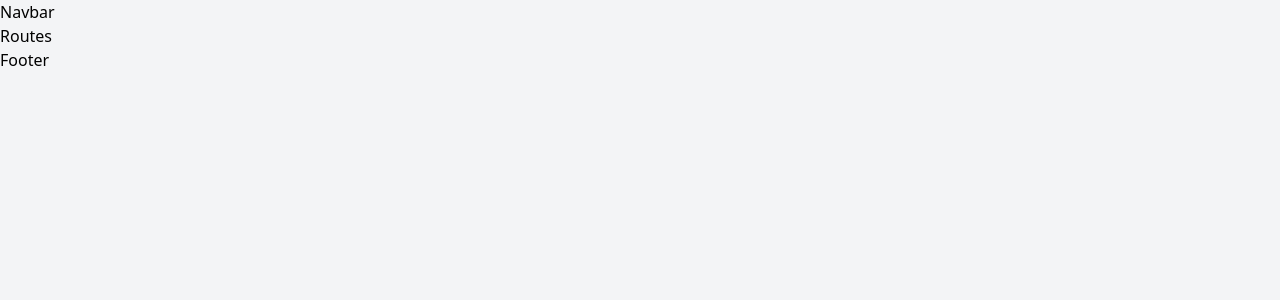
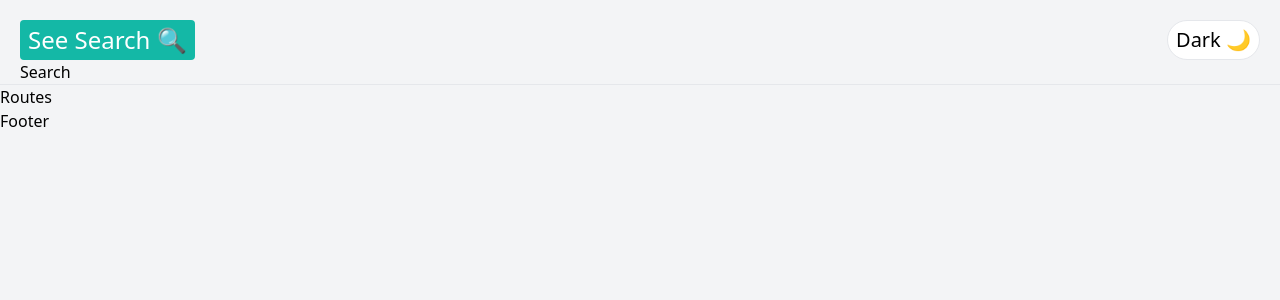
Before and after one commit to sm32d/search-engine, a React (Create React App) app: page / in a window 1280 px wide. Shown: the top 300 px of the page. Built offline with nearby package versions, Linux system fonts and the light colour scheme.

Commit message:
Added navbar and a working dark theme toggle

```diff
--- a/package.json
+++ b/package.json
@@ -8,7 +8,11 @@
     "@testing-library/user-event": "^13.2.1",
     "react": "^18.2.0",
     "react-dom": "^18.2.0",
+    "react-loader-spinner": "^5.1.7-beta.1",
+    "react-player": "^2.10.1",
+    "react-router-dom": "^6.3.0",
     "react-scripts": "5.0.1",
+    "use-debounce": "^8.0.3",
     "web-vitals": "^2.1.0"
   },
   "scripts": {
--- a/src/App.js
+++ b/src/App.js
@@ -8,7 +8,7 @@
   return (
     <div className={darkTheme ? "dark" : ""}>
       <div className="bg-gray-100 dark:bg-gray-900 dark:text-gray-200 min-h-screen">
-        <Navbar />
+        <Navbar darkTheme={darkTheme} setDarkTheme={setDarkTheme} />
         <Routes />
         <Footer />
       </div>
--- a/src/components/Navbar.jsx
+++ b/src/components/Navbar.jsx
@@ -1,9 +1,26 @@
 import React from "react";
+import { Link } from "react-router-dom";
 
-export const Navbar = () => {
+import { Search } from "./Search";
+
+export const Navbar = ({ darkTheme, setDarkTheme }) => {
   return (
-    <div>
-      <h1>Navbar</h1>
+    <div className="p-5 pb-0 flex flex-wrap sm:justify-between justify-center items-center border-b dark:border-gray-700 border-gray-200">
+      <div className="flex justify-between item-center space-x-5 w-screen">
+        <Link to="/">
+          <p className="text-2xl font-medium bg-teal-500 text-white py-1 px-2 rounded dark:bg-gray-500 dark:text-gray-900">
+            See Search 🔍
+          </p>
+        </Link>
+        <button
+          type="button"
+          onClick={() => setDarkTheme(!darkTheme)}
+          className="text-xl dark:bg:gray-50 dark:text-gray-900 bg-white border rounded-full px-2 py-1 hover:shadow-lg"
+        >
+          {darkTheme ? "Light 💡" : "Dark 🌙"}
+        </button>
+      </div>
+      <Search />
     </div>
   );
 };
--- /dev/null
+++ b/src/components/Search.jsx
@@ -0,0 +1,5 @@
+import React from "react";
+
+export const Search = () => {
+  return <div>Search</div>;
+};
--- a/src/index.js
+++ b/src/index.js
@@ -1,7 +1,13 @@
-import React from 'react'
-import ReactDOM from 'react-dom'
+import React from "react";
+import ReactDOM from "react-dom";
+import { BrowserRouter as Router } from "react-router-dom";
 
-import App from './App'
-import './index.css'
+import App from "./App";
+import "./index.css";
 
-ReactDOM.render(<App />, document.getElementById('root'))
+ReactDOM.render(
+  <Router>
+    <App />
+  </Router>,
+  document.getElementById("root")
+);
--- a/tailwind.config.js
+++ b/tailwind.config.js
@@ -1,10 +1,9 @@
 /** @type {import('tailwindcss').Config} */
 module.exports = {
-  content: [
-    "./src/**/*.{js,jsx,ts,tsx}",
-  ],
+  content: ["./src/**/*.{js,jsx,ts,tsx}"],
+  darkMode: "class",
   theme: {
     extend: {},
   },
   plugins: [],
-}
+};
```
Also changed, not shown: 1 other file (tests, documents, lock files or other folders).
